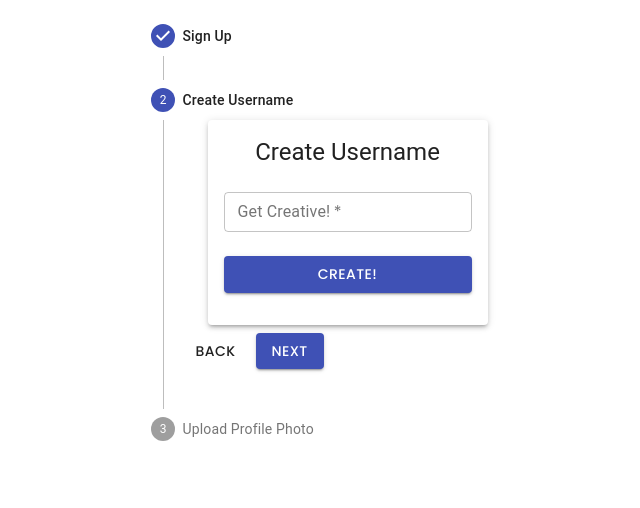
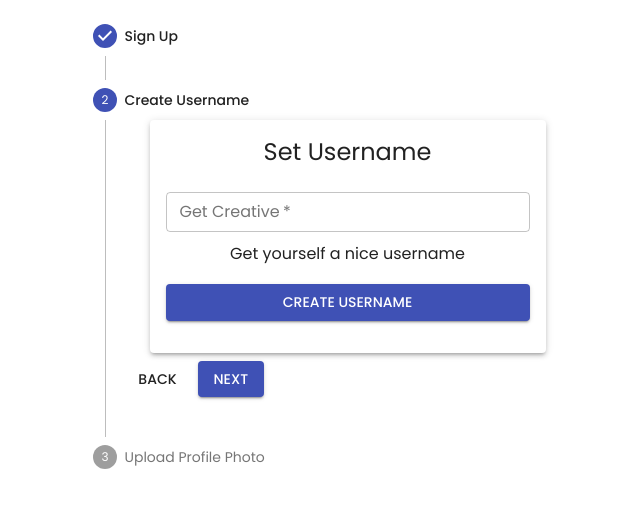
Before and after one commit to AsavariA/talkative, a React (Create React App) app: page / in a window 1280 px wide. Both pictures are taken after a click on the button "NEXT". Shown: the top 508 px of the page, without its empty margins (305-945 px from the left). Built offline with nearby package versions, Linux system fonts and the light colour scheme.

Commit message:
theming and ui

```diff
--- a/src/App.css
+++ b/src/App.css
@@ -13,3 +13,13 @@
     opacity: 0;
     width: -webkit-fill-available;
 }
+
+.MuiGrid-container {
+    justify-content: center;
+}
+
+@media only screen and (max-width: 600px){
+    :root{
+        font-size: 14px;
+    }
+}
--- a/src/App.js
+++ b/src/App.js
@@ -1,11 +1,21 @@
 import Signup from './Components/Auth/Signup'
 import './App.css'
+import { MuiThemeProvider, createMuiTheme } from '@material-ui/core/styles';
+
+const font = "'Poppins', sans-serif";
+const theme = createMuiTheme({
+    typography: {
+        fontFamily: font,
+    }
+});
 
 function App() {
   return (
-    <div>
-      <Signup />
-    </div>
+    <MuiThemeProvider theme={theme}>
+      <>
+        <Signup />
+      </>
+    </MuiThemeProvider>
   );
 }
 
--- a/src/Components/Auth/Input.js
+++ b/src/Components/Auth/Input.js
@@ -3,7 +3,7 @@ import { TextField, Grid, InputAdornment, IconButton } from '@material-ui/core';
 import Visibility from '@material-ui/icons/Visibility';
 import VisibilityOff from '@material-ui/icons/VisibilityOff';
 
-const Input = ({ name, handleChange, label, half, type, handleShowPassword }) => (
+const Input = ({ name, handleChange, label, half, type, handleShowPassword, autoComplete='on' }) => (
   <Grid item xs={12} sm={half ? 6 : 12}>
     <TextField
       name={name}
@@ -11,7 +11,7 @@ const Input = ({ name, handleChange, label, half, type, handleShowPassword }) =>
       variant="outlined"
       required
       fullWidth
-      autoComplete='on'
+      autoComplete = {autoComplete}
       size="small"
       label={label}
       type={type}
--- a/src/Components/Auth/ProfilePhoto.js
+++ b/src/Components/Auth/ProfilePhoto.js
@@ -15,7 +15,7 @@ const ProfilePhoto = () => {
                     <Avatar alt="profile-photo" src={profile} className={classes.large} />
                     <Button type="submit" fullWidth variant="contained" color="primary" className={classes.submit}>
                         <div className="filebase">
-                            <p>Upload Photo</p>
+                            <p>{profile ? 'Change Photo' : 'Upload Photo'}</p>
                             <FileBase type="file" className="photo" multiple={false} onDone={({ base64 }) => setProfile(base64)}></FileBase>
                         </div>
                     </Button>
--- a/src/Components/Auth/Username.js
+++ b/src/Components/Auth/Username.js
@@ -1,22 +1,27 @@
-import React from 'react';
+import React, { useState } from 'react';
 import Input from './Input';
 import useStyles from './styles';
 import { Button, Paper, Grid, Typography, Container } from '@material-ui/core';
 
 const Username = () => {
     const classes = useStyles();
+    const [username, setUsername] = useState('')
+
     return (
+        <div>
             <Container component="main" maxWidth="xs" className={classes.main}>
                 <Paper className={classes.paper} elevation={3}>
-                <Typography component="h1" variant="h5">Create Username</Typography>
+                    <Typography component="h1" variant="h5">Set Username</Typography>
                     <form className={classes.form}>
                         <Grid container spacing={2}>
-                        <Input name="username" label="Get Creative!" type="text" />
+                            <Input name="username" label="Get Creative" type="text" autoComplete='off' handleChange={(e) => setUsername(e.target.value)} />
+                            <Typography component="h1" variant="subtitle1">{username === '' ? 'Get yourself a nice username' : `${username}! yes, that sounds cool!`}</Typography>
                         </Grid>
-                    <Button type="submit" fullWidth variant="contained" color="primary" className={classes.submit}>Create!</Button>
+                        <Button type="submit" fullWidth variant="contained" color="primary" className={classes.submit}>Create username</Button>
                     </form>
                 </Paper>
             </Container>
+        </div>
     )
 }
 
```
Lines whose indentation alone changed are shown as unchanged.
